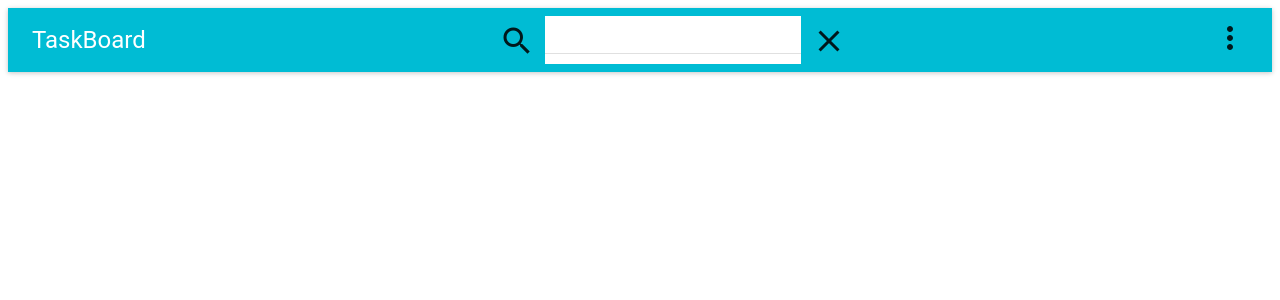
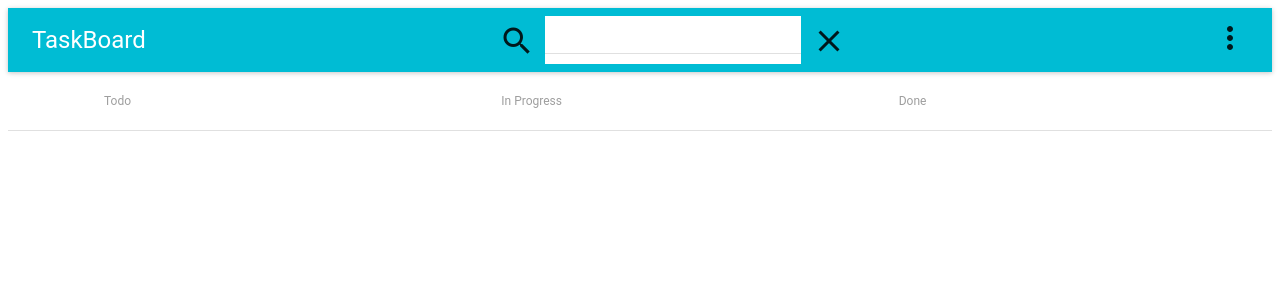
Before and after one commit to wladikpasika/board, a React app: page / in a window 1280 px wide. Shown: the top 300 px of the page. Built offline with nearby package versions, Linux system fonts and the light colour scheme.

Commit message:
first work variant

```diff
--- a/src/List.jsx
+++ b/src/List.jsx
@@ -10,8 +10,15 @@ import MoreVertIcon from 'material-ui/svg-icons/navigation/more-vert';
 
 import {Card, CardActions, CardHeader, CardText} from 'material-ui/Card';
 import FlatButton from 'material-ui/FlatButton';
+import ArrowDropRight from 'material-ui/svg-icons/navigation-arrow-drop-right';
 
 import style from './css/list.css';
+
+const styles = {
+  menuItemNone: { display: "none" },
+  menuItemBlock: { display: "block" },
+  cardText:{ whiteSpace: "normal" }
+};
 
 class ComponentList extends Component {
 
@@ -29,18 +36,16 @@ class ComponentList extends Component {
   }
 
   render() {
-    const { tasks = {}, onAlertConfirm, status } = this.props;
+    const { tasks = {}, onAlertConfirm, status, onMove } = this.props;
 
     return (
       <div className="list-item">
         <List>
           {
             Object.keys(tasks).map((key, index) => {
+
               if(tasks[key].status === status){
-
-              }///
-
-              const title = tasks[key].title;
+                const title = tasks[key].title;
               const description = tasks[key].description;
 
               const rightHandler = (
@@ -69,6 +74,36 @@ class ComponentList extends Component {
                   }
                 }
                 />
+                <MenuItem
+                  primaryText="Move To"
+                  rightIcon={<ArrowDropRight />}
+                  menuItems={[
+                      <MenuItem primaryText="Move to Todo"
+                      style = {
+                        status==='todo'
+                        ?styles.menuItemNone
+                        :styles.menuItemBlock
+                      }
+                      onClick = {() => onMove(key, 'todo')}
+                      />,
+                      <MenuItem primaryText='Move to "In Progress"'
+                        style = {
+                        status==='inProgress'
+                        ?styles.menuItemNone
+                        :styles.menuItemBlock
+                        }
+                        onClick = {() => onMove(key, 'inProgress')}
+                      />,
+                      <MenuItem primaryText="Move to Done"
+                      style = {
+                        status==='done'
+                        ?styles.menuItemNone
+                        :styles.menuItemBlock
+                        }
+                        onClick = {() => onMove(key, 'done')}
+                      />,
+          ]}
+        />
               </IconMenu>
             )
             return (
@@ -87,10 +122,11 @@ class ComponentList extends Component {
                     <CardText expandable = {true}>
                     {description}
                     </CardText>
-              </Card>
+                </Card>
                 </ListItem>
               </div>
             );
+              }
           })
         }
         </List>
--- a/src/Root.jsx
+++ b/src/Root.jsx
@@ -10,7 +10,16 @@ import EditeTask from './components/PrompDialogEdit';
 import AlertAdd from './components/AlertAdd';
 import List from './List';
 import AlertDeleteConfirm from './components/AlertDeleteConfirm';
-import AlertSearch from './components/AlertSearch'
+import AlertSearch from './components/AlertSearch';
+
+import {
+  Table,
+  TableBody,
+  TableHeader,
+  TableHeaderColumn,
+  TableRow,
+  TableRowColumn,
+} from 'material-ui/Table';
 
 export default class Root extends Component {
   state = {
@@ -203,6 +212,16 @@ export default class Root extends Component {
     this.setState({ searchValue: '' });
   }
 
+  handleMove = (key, status) => {
+    const newTasks = { ...this.state.tasks };
+    newTasks[key].status = status;
+    console.log(newTasks,'newTasks');
+    this.setState({tasks:newTasks}, ()=>{
+      console.log(this.state.tasks,'Tasks');
+    })
+
+  }
+
   componentWillUpdate(nextProps, nextState) {
     const { searchValue, tasks } = this.state;
     const copyTasks = { ...tasks };
@@ -229,6 +248,49 @@ export default class Root extends Component {
       tasks,
       alertSearch,
     } = this.state;
+
+    const TableExampleSimple = () => (
+      <Table
+      selectable={false}
+      >
+        <TableHeader
+          selectable={false}
+          displaySelectAll={false}
+        >
+          <TableRow selectable={false}
+          >
+            <TableHeaderColumn >Todo</TableHeaderColumn>
+            <TableHeaderColumn >In Progress</TableHeaderColumn>
+            <TableHeaderColumn >Done</TableHeaderColumn>
+          </TableRow>
+        </TableHeader>
+        <TableBody displayRowCheckbox={false}>
+          <TableRow>
+            <TableRowColumn><List
+                tasks={this.state.filteredTasks}
+                onAlertConfirm={this.handleAlertConfirm}
+                onEdit={this.handleEditDialogCall}
+                status="todo"
+                onMove = {this.handleMove}
+              /></TableRowColumn>
+            <TableRowColumn><List
+                tasks={this.state.filteredTasks}
+                onAlertConfirm={this.handleAlertConfirm}
+                onEdit={this.handleEditDialogCall}
+                status="inProgress"
+                onMove = {this.handleMove}
+              /></TableRowColumn>
+            <TableRowColumn><List
+                tasks={this.state.filteredTasks}
+                onAlertConfirm={this.handleAlertConfirm}
+                onEdit={this.handleEditDialogCall}
+                status="done"
+                onMove = {this.handleMove}
+              /></TableRowColumn>
+          </TableRow>
+        </TableBody>
+      </Table>
+    );
 
     return (
       <MuiThemeProvider muiTheme={getMuiTheme(lightBaseTheme)}>
@@ -265,27 +327,30 @@ export default class Root extends Component {
             onClear={this.handleClearSearchInput}
             searchValue={this.state.searchValue}
           />
-          <div className = "lists" style={ {display: 'flex'}}>
-          <List
+
+         {/*<List
             tasks={this.state.filteredTasks}
             onAlertConfirm={this.handleAlertConfirm}
             onEdit={this.handleEditDialogCall}
             status="todo"
+            onMove = {this.handleMove}
           />
           <List
             tasks={this.state.filteredTasks}
             onAlertConfirm={this.handleAlertConfirm}
             onEdit={this.handleEditDialogCall}
             status="inProgress"
-
+            onMove = {this.handleMove}
           />
           <List
             tasks={this.state.filteredTasks}
             onAlertConfirm={this.handleAlertConfirm}
             onEdit={this.handleEditDialogCall}
             status="done"
-          />
-          </div>
+            onMove = {this.handleMove}
+          />*/}
+          <TableExampleSimple />
+
         </Fragment>
       </MuiThemeProvider>
     );
```
